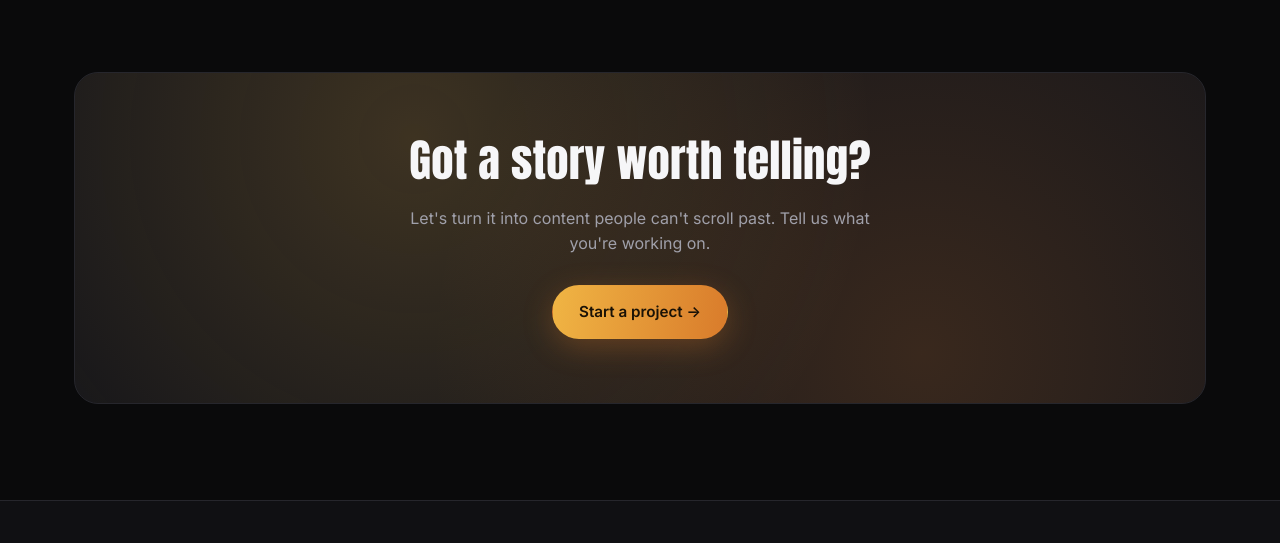
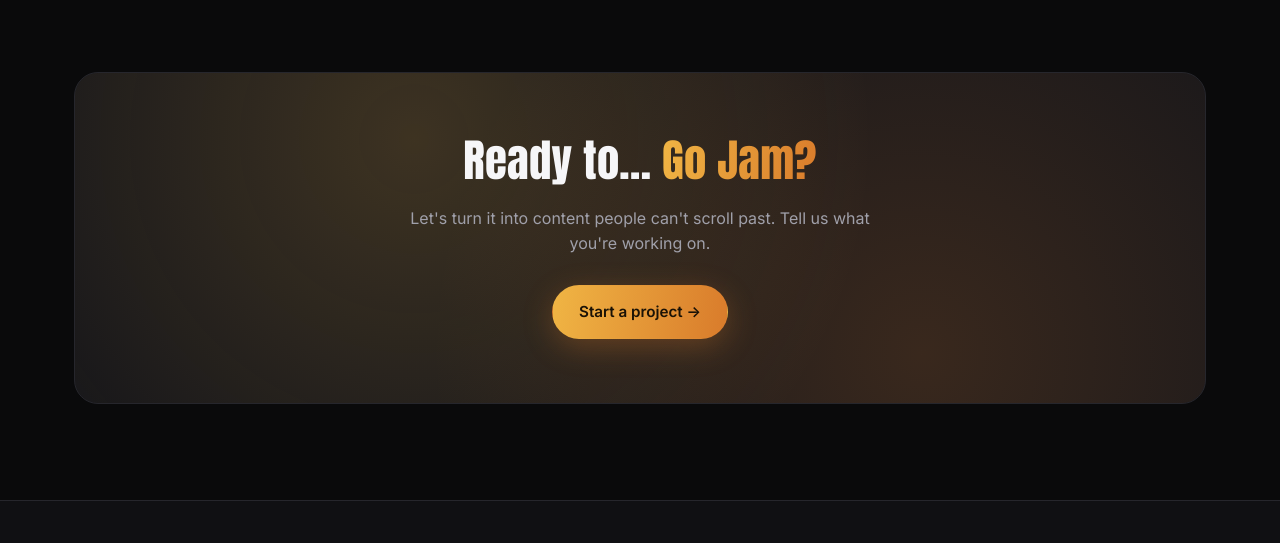
Before and after one commit to riyagomaartens-cmd/gojam-media, a plain HTML site: page index.html in a window 1280 px wide. Shown: the part 4060-4603 px from the top of the page. Drawn offline with Linux system fonts and the light colour scheme.

Commit message:
Home: change closing CTA heading to 'Ready to... Go Jam?'

```diff
--- a/index.html
+++ b/index.html
@@ -170,7 +170,7 @@
   <section class="section">
     <div class="container">
       <div class="cta-band reveal">
-        <h2>Got a story worth telling?</h2>
+        <h2>Ready to… <span class="accent-text">Go Jam?</span></h2>
         <p>Let's turn it into content people can't scroll past. Tell us what you're working on.</p>
         <div style="margin-top:28px">
           <a href="contact.html" class="btn btn-primary">Start a project →</a>
```
